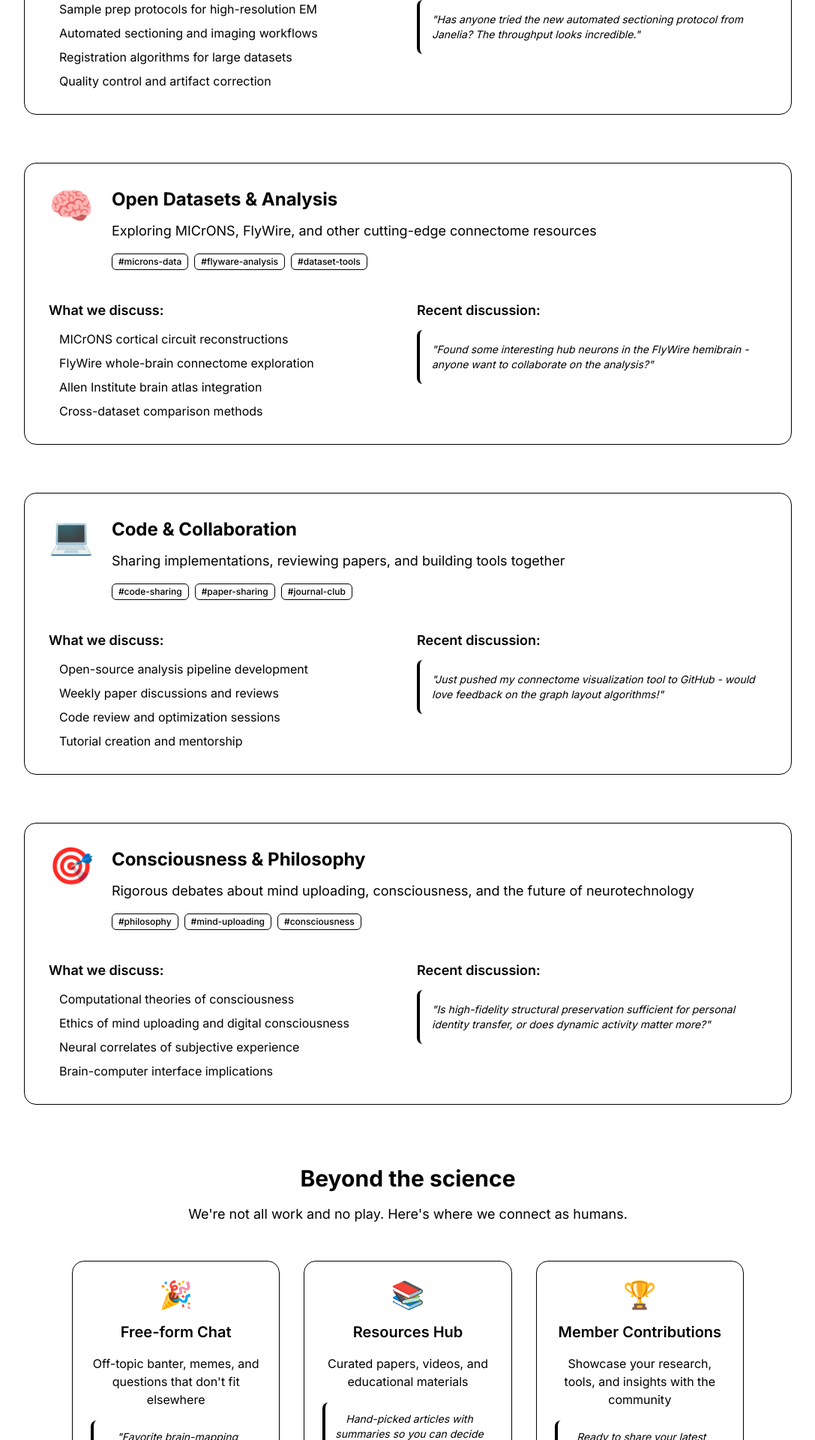
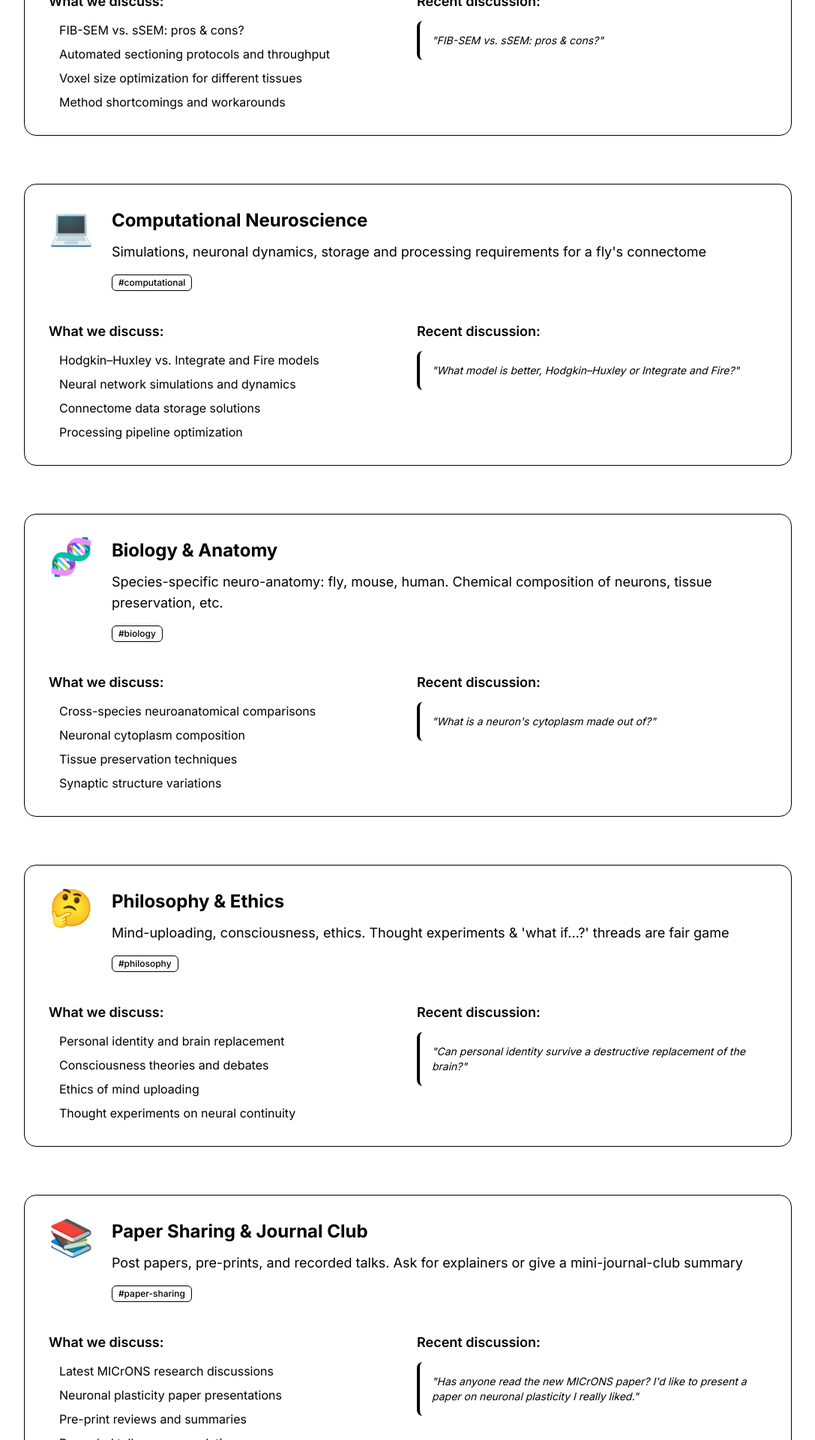
Before and after one commit to Shubert894/connectomics-site, a Next.js app: page /topics in a window 1280 px wide. Shown: the part 560-2480 px from the top of the page at 75% size, without its empty margins (96-1183 px from the left). Built offline with nearby package versions, Linux system fonts and the light colour scheme.

Commit message:
modify the topics to match the server's

```diff
--- a/src/app/topics/page.tsx
+++ b/src/app/topics/page.tsx
@@ -4,80 +4,94 @@ import { MessageSquare, Brain } from "lucide-react"
 const mainTopics = [
   {
     icon: "🔬",
-    title: "EM / ExM Pipelines",
-    description: "Deep dives into electron microscopy and expansion microscopy for brain mapping",
-    channels: ["#imaging-methods", "#em-protocols", "#data-processing"],
+    title: "Imaging Methods",
+    description: "Compare EM, ExM, X-ray, and more. Talk about pipelines, discuss method shortcomings, or nerd out over voxel sizes",
+    channels: ["#imaging-methods"],
     examples: [
-      "Sample prep protocols for high-resolution EM",
-      "Automated sectioning and imaging workflows",
-      "Registration algorithms for large datasets",
-      "Quality control and artifact correction",
+      "FIB-SEM vs. sSEM: pros & cons?",
+      "Automated sectioning protocols and throughput",
+      "Voxel size optimization for different tissues",
+      "Method shortcomings and workarounds",
     ],
     recentDiscussion:
-      '"Has anyone tried the new automated sectioning protocol from Janelia? The throughput looks incredible."',
-  },
-  {
-    icon: "🧠",
-    title: "Open Datasets & Analysis",
-    description: "Exploring MICrONS, FlyWire, and other cutting-edge connectome resources",
-    channels: ["#microns-data", "#flyware-analysis", "#dataset-tools"],
-    examples: [
-      "MICrONS cortical circuit reconstructions",
-      "FlyWire whole-brain connectome exploration",
-      "Allen Institute brain atlas integration",
-      "Cross-dataset comparison methods",
-    ],
-    recentDiscussion:
-      '"Found some interesting hub neurons in the FlyWire hemibrain - anyone want to collaborate on the analysis?"',
+      '"FIB-SEM vs. sSEM: pros & cons?"',
   },
   {
     icon: "💻",
-    title: "Code & Collaboration",
-    description: "Sharing implementations, reviewing papers, and building tools together",
-    channels: ["#code-sharing", "#paper-sharing", "#journal-club"],
+    title: "Computational Neuroscience",
+    description: "Simulations, neuronal dynamics, storage and processing requirements for a fly's connectome",
+    channels: ["#computational"],
     examples: [
-      "Open-source analysis pipeline development",
-      "Weekly paper discussions and reviews",
-      "Code review and optimization sessions",
-      "Tutorial creation and mentorship",
+      "Hodgkin–Huxley vs. Integrate and Fire models",
+      "Neural network simulations and dynamics",
+      "Connectome data storage solutions",
+      "Processing pipeline optimization",
     ],
     recentDiscussion:
-      '"Just pushed my connectome visualization tool to GitHub - would love feedback on the graph layout algorithms!"',
+      '"What model is better, Hodgkin–Huxley or Integrate and Fire?"',
   },
   {
-    icon: "🎯",
-    title: "Consciousness & Philosophy",
-    description: "Rigorous debates about mind uploading, consciousness, and the future of neurotechnology",
-    channels: ["#philosophy", "#mind-uploading", "#consciousness"],
+    icon: "🧬",
+    title: "Biology & Anatomy",
+    description: "Species-specific neuro-anatomy: fly, mouse, human. Chemical composition of neurons, tissue preservation, etc.",
+    channels: ["#biology"],
     examples: [
-      "Computational theories of consciousness",
-      "Ethics of mind uploading and digital consciousness",
-      "Neural correlates of subjective experience",
-      "Brain-computer interface implications",
+      "Cross-species neuroanatomical comparisons",
+      "Neuronal cytoplasm composition",
+      "Tissue preservation techniques",
+      "Synaptic structure variations",
     ],
     recentDiscussion:
-      '"Is high-fidelity structural preservation sufficient for personal identity transfer, or does dynamic activity matter more?"',
+      '"What is a neuron\'s cytoplasm made out of?"',
+  },
+  {
+    icon: "🤔",
+    title: "Philosophy & Ethics",
+    description: "Mind-uploading, consciousness, ethics. Thought experiments & 'what if…?' threads are fair game",
+    channels: ["#philosophy"],
+    examples: [
+      "Personal identity and brain replacement",
+      "Consciousness theories and debates",
+      "Ethics of mind uploading",
+      "Thought experiments on neural continuity",
+    ],
+    recentDiscussion:
+      '"Can personal identity survive a destructive replacement of the brain?"',
+  },
+  {
+    icon: "📚",
+    title: "Paper Sharing & Journal Club",
+    description: "Post papers, pre-prints, and recorded talks. Ask for explainers or give a mini-journal-club summary",
+    channels: ["#paper-sharing"],
+    examples: [
+      "Latest MICrONS research discussions",
+      "Neuronal plasticity paper presentations",
+      "Pre-print reviews and summaries",
+      "Recorded talk recommendations",
+    ],
+    recentDiscussion:
+      '"Has anyone read the new MICrONS paper? I\'d like to present a paper on neuronal plasticity I really liked."',
   },
 ]
 
 const specialChannels = [
   {
-    icon: "🎉",
+    icon: "🗣️",
     title: "Free-form Chat",
-    description: "Off-topic banter, memes, and questions that don't fit elsewhere",
-    example: '"Favorite brain-mapping podcasts? Looking for something to listen to during long imaging sessions."',
+    description: "Off-topic banter, advice, memes, and questions that don't fit in any of the other categories",
+    example: '"Favorite brain-mapping podcasts?"',
   },
   {
     icon: "📚",
     title: "Resources Hub",
-    description: "Curated papers, videos, and educational materials",
+    description: "Curated papers, videos, and educational materials with summaries",
     example: "Hand-picked articles with summaries so you can decide whether to dive deep.",
   },
   {
-    icon: "🏆",
-    title: "Member Contributions",
-    description: "Showcase your research, tools, and insights with the community",
-    example: "Ready to share your latest paper or tool? Get feedback from fellow researchers.",
+    icon: "�️",
+    title: "Member Roles",
+    description: "Claim your member badge and unlock discussion privileges",
+    example: "Hit 🧪 to unlock the Member role and start participating in discussions.",
   },
 ]
 
```
